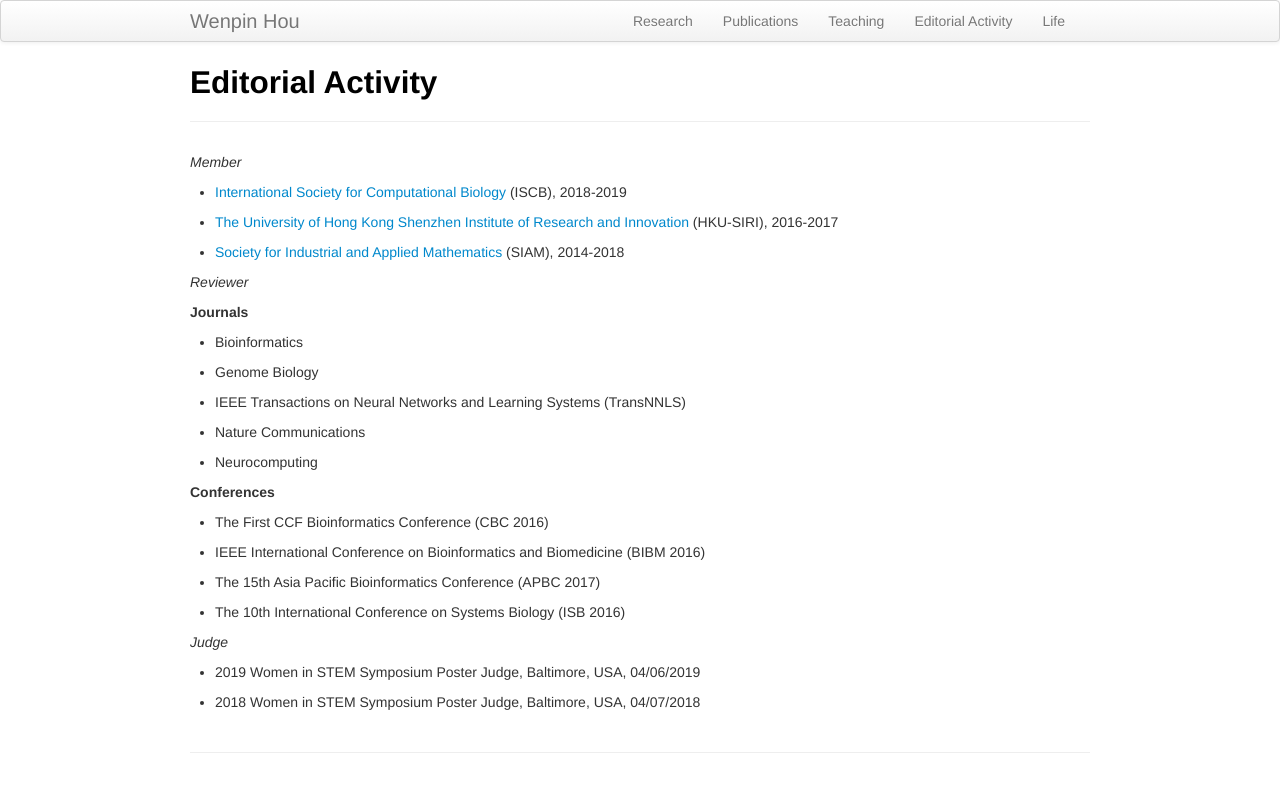
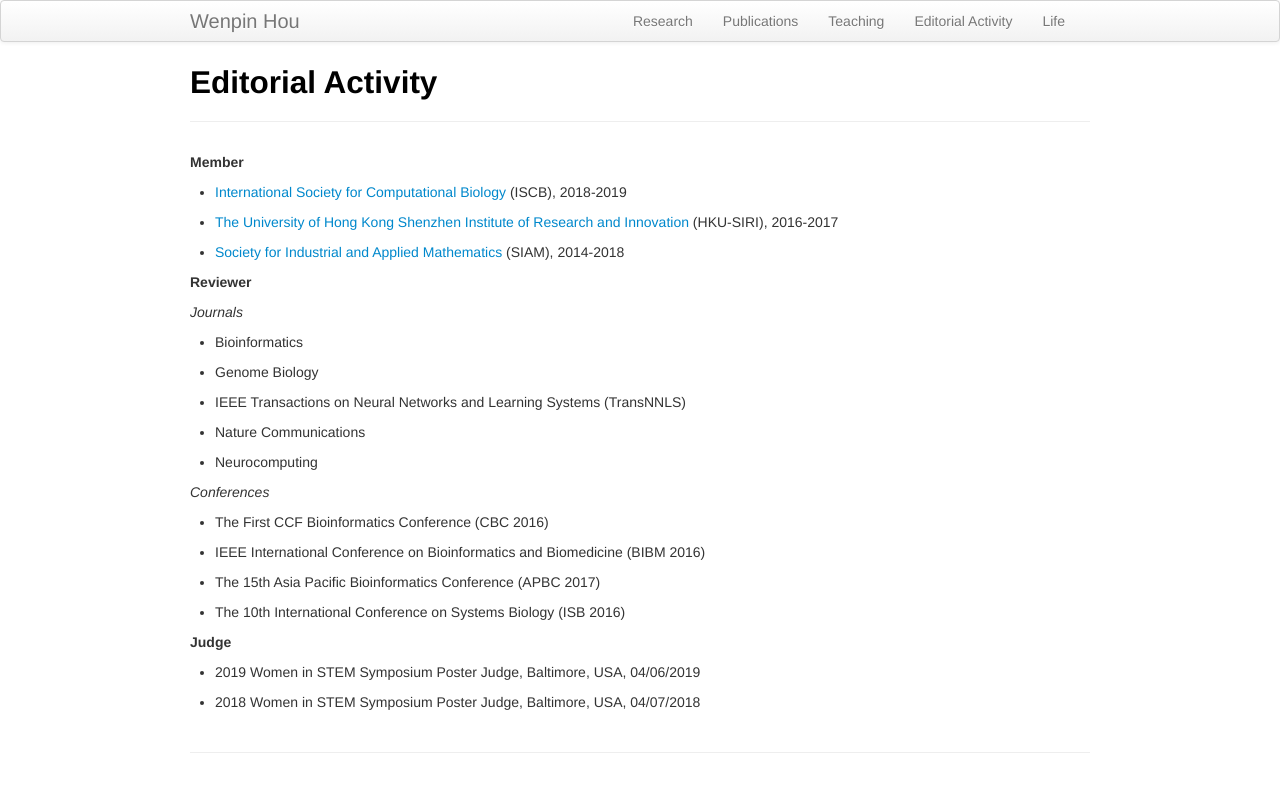
Before and after one commit to Winnie09/Wenpin_Hou, a Jekyll site: the page built from pages/editorial.md, in a window 1280 px wide. Shown: the top 792 px of the page. Built offline with Jekyll 4.4.1, drawn with Linux system fonts in a browser that asks for light colours.

Commit message:
adjust fonts

```diff
--- a/pages/editorial.md
+++ b/pages/editorial.md
@@ -3,7 +3,7 @@ layout: page
 title: Editorial Activity
 ---
 
-*Member*
+**Member**
 
 - [International Society for Computational Biology](https://www.iscb.org/) \(ISCB\), 2018-2019
 
@@ -11,9 +11,9 @@ title: Editorial Activity
 
 - [Society for Industrial and Applied Mathematics](https://www.siam.org/) \(SIAM\), 2014-2018
 
-*Reviewer*
+**Reviewer**
 
-**Journals**
+*Journals*
 
 - Bioinformatics
 
@@ -25,7 +25,7 @@ title: Editorial Activity
 
 - Neurocomputing
 
-**Conferences**
+*Conferences*
 
 - The First CCF Bioinformatics Conference \(CBC 2016\)
 
@@ -35,7 +35,7 @@ title: Editorial Activity
 
 - The 10th International Conference on Systems Biology \(ISB 2016\)
 
-*Judge*
+**Judge**
 
 - 2019 Women in STEM Symposium Poster Judge, Baltimore, USA, 04/06/2019
 
```
Also changed, not shown: pages/teaching.md (+1 -1 lines).
